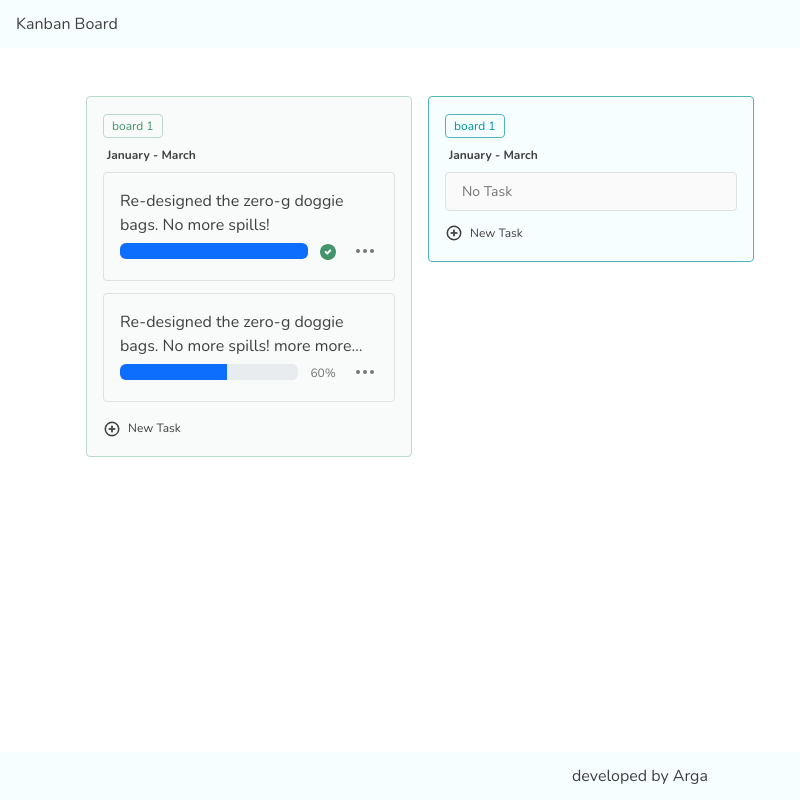
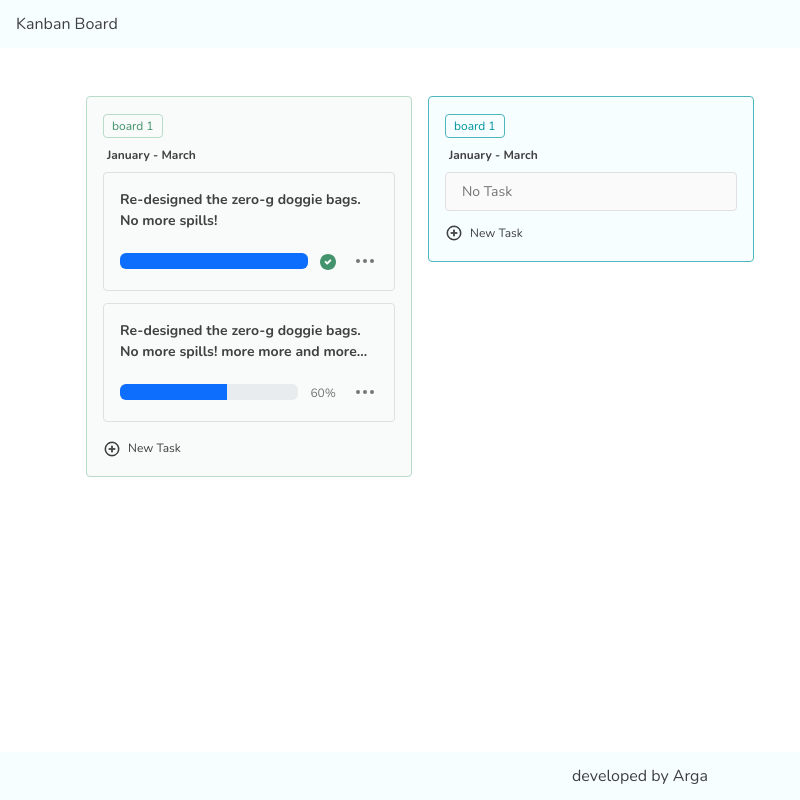
Before and after one commit to ezio341/Rakamin-casestudy, a React (Create React App) app: page / in a window 1280 px wide. Shown: the whole page, without its empty margins (0-800 px from the left). Built offline with nearby package versions, Linux system fonts and the light colour scheme.

Commit message:
split progress bar from board item component

```diff
--- a/src/components/BoardItem.jsx
+++ b/src/components/BoardItem.jsx
@@ -1,26 +1,16 @@
-import { Row, Col, ProgressBar, Image, Button } from "react-bootstrap";
-import Checklist from '../icons/checklist.svg'
+import { Row, Col, Image, Button } from "react-bootstrap";
 import More from '../icons/more-horizontal.svg'
+import Progress from "./Progress";
 
 export default function boardItem({title, progress}){
   return (
     <div className="board-item">
-      <div className="title">
+      <div className="title s-14 font-weight-700">
         {title}
       </div>
-      <Row className="align-items-center">
+      <Row className="align-items-center mt-3">
         <Col>
-          <span>
-            <ProgressBar now={progress}/>
-          </span>
-        </Col>
-        <Col xs="auto" md="auto" className="ps-0 pe-1">
-          {
-            progress === 100 ?
-            <Image src={Checklist} height={16} width={16}/>
-            :
-            <span className="text-neutral-70 s-12 font-weight-400">{progress}%</span>
-          }
+          <Progress percent={progress}/>
         </Col>
         <Col xs="auto" md="auto">
           <Button variant="transparent" className="p-0">
--- /dev/null
+++ b/src/components/Progress.jsx
@@ -0,0 +1,22 @@
+import Checklist from '../icons/checklist.svg'
+import { Row, Col, Image, ProgressBar } from "react-bootstrap";
+
+export default function Progress({percent}){
+  return (
+    <Row className="align-items-center">
+      <Col>
+        <span>
+          <ProgressBar now={percent}/>
+        </span>
+      </Col>
+      <Col xs="auto" md="auto" className="ps-0 pe-1">
+        {
+          percent === 100 ?
+          <Image src={Checklist} height={16} width={16}/>
+          :
+          <span className="text-neutral-70 s-12 font-weight-400">{percent}%</span>
+        }
+      </Col>
+    </Row>
+  )
+}
```
